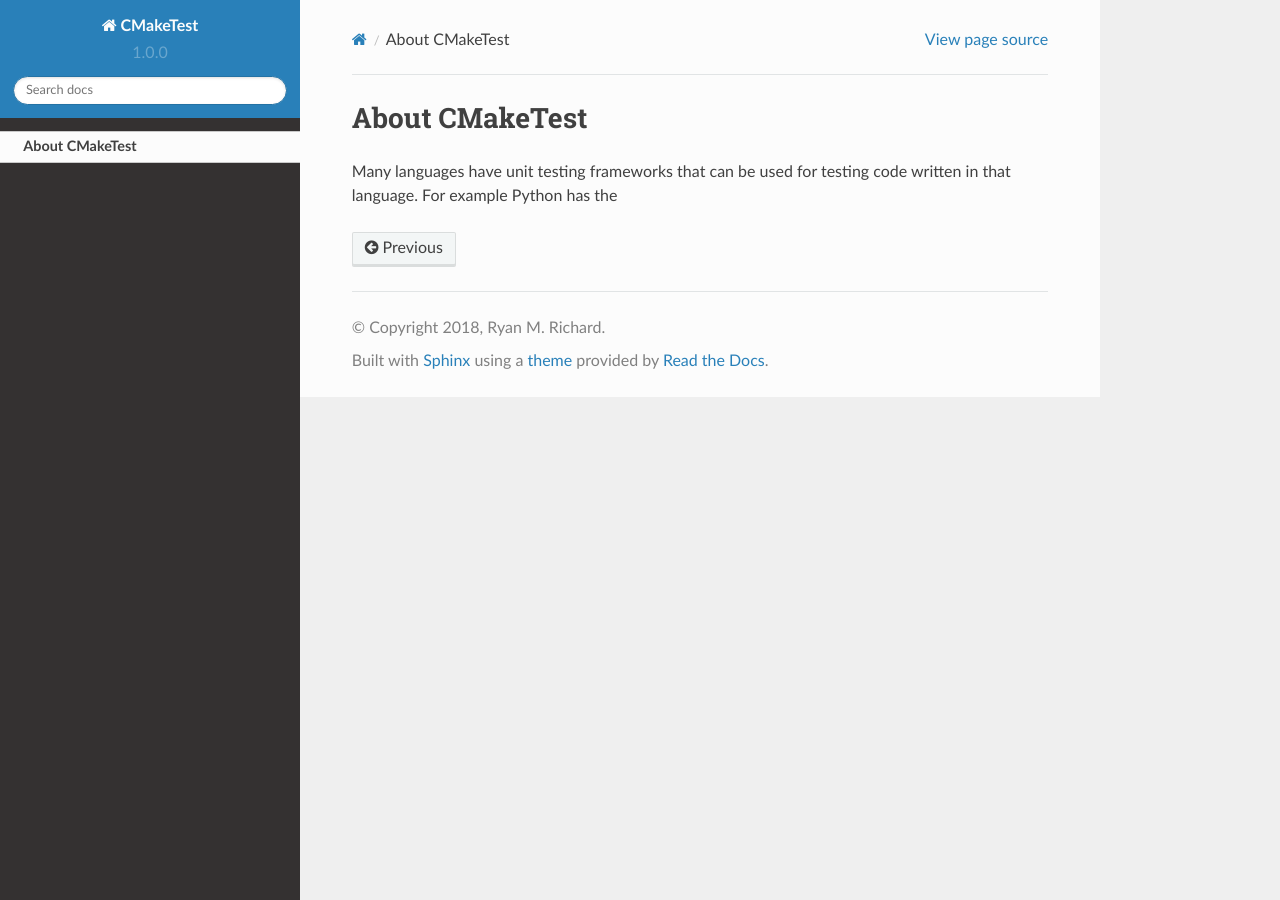
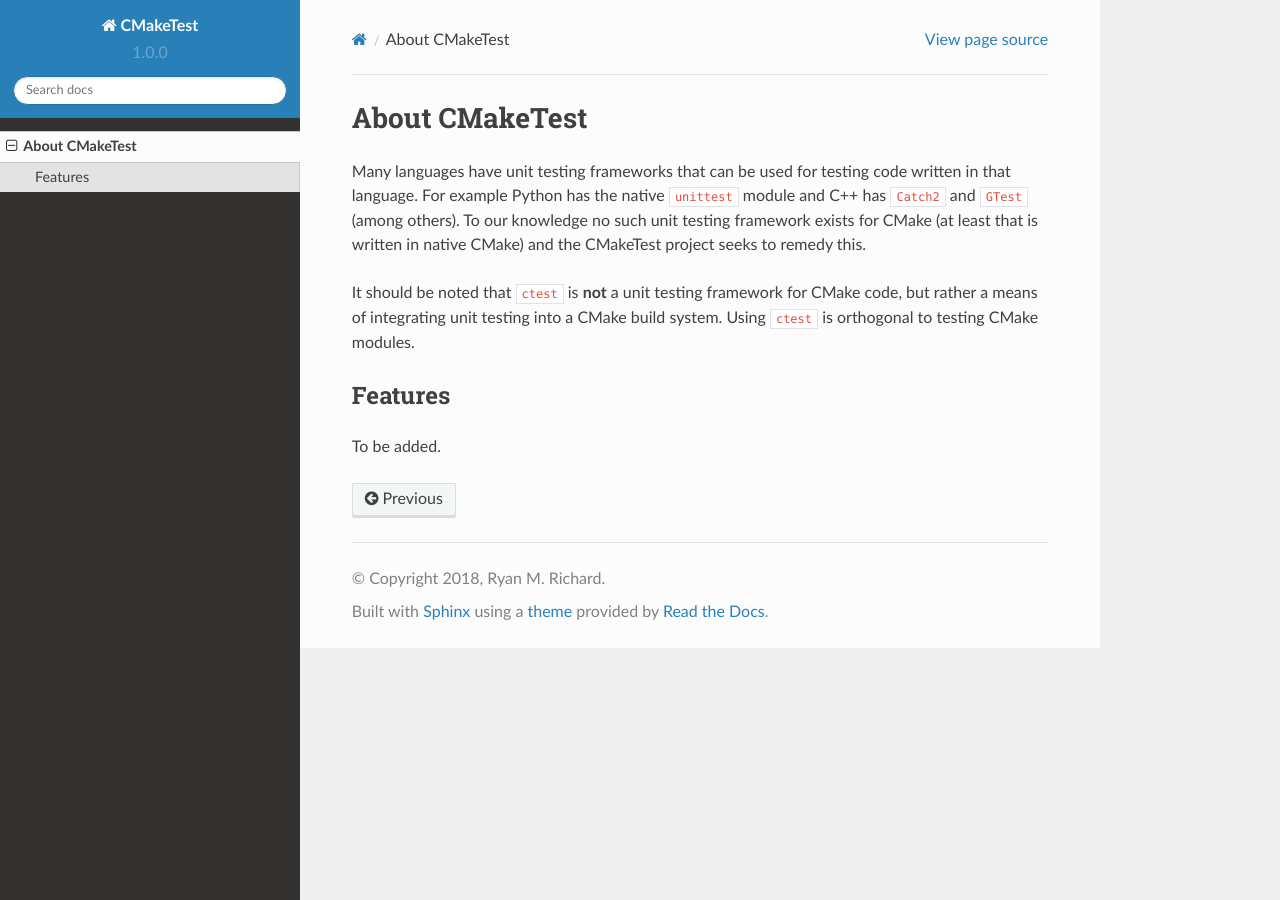
Before and after one commit to CMakePP/CMakeTest, a Sphinx documentation site: the page built from docs/source/about.rst, in a window 1280 px wide. Built offline with Sphinx 7.4.7 and the Read the Docs theme 2.0.0, drawn with Linux system fonts in a browser that asks for light colours.

Commit message:
starts porting the unit testing framework

```diff
--- a/docs/source/about.rst
+++ b/docs/source/about.rst
@@ -2,4 +2,16 @@
 ===============
 
 Many languages have unit testing frameworks that can be used for testing code
-written in that language. For example Python has the
+written in that language. For example Python has the native ``unittest`` module
+and C++ has ``Catch2`` and ``GTest`` (among others). To our knowledge no such
+unit testing framework exists for CMake (at least that is written in native
+CMake) and the CMakeTest project seeks to remedy this.
+
+It should be noted that ``ctest`` is **not** a unit testing framework for CMake
+code, but rather a means of integrating unit testing into a CMake build system.
+Using ``ctest`` is orthogonal to testing CMake modules.
+
+Features
+--------
+
+To be added.
```
Also changed, not shown: CMakeLists.txt (added, +8 -0 lines), 8 other files.
